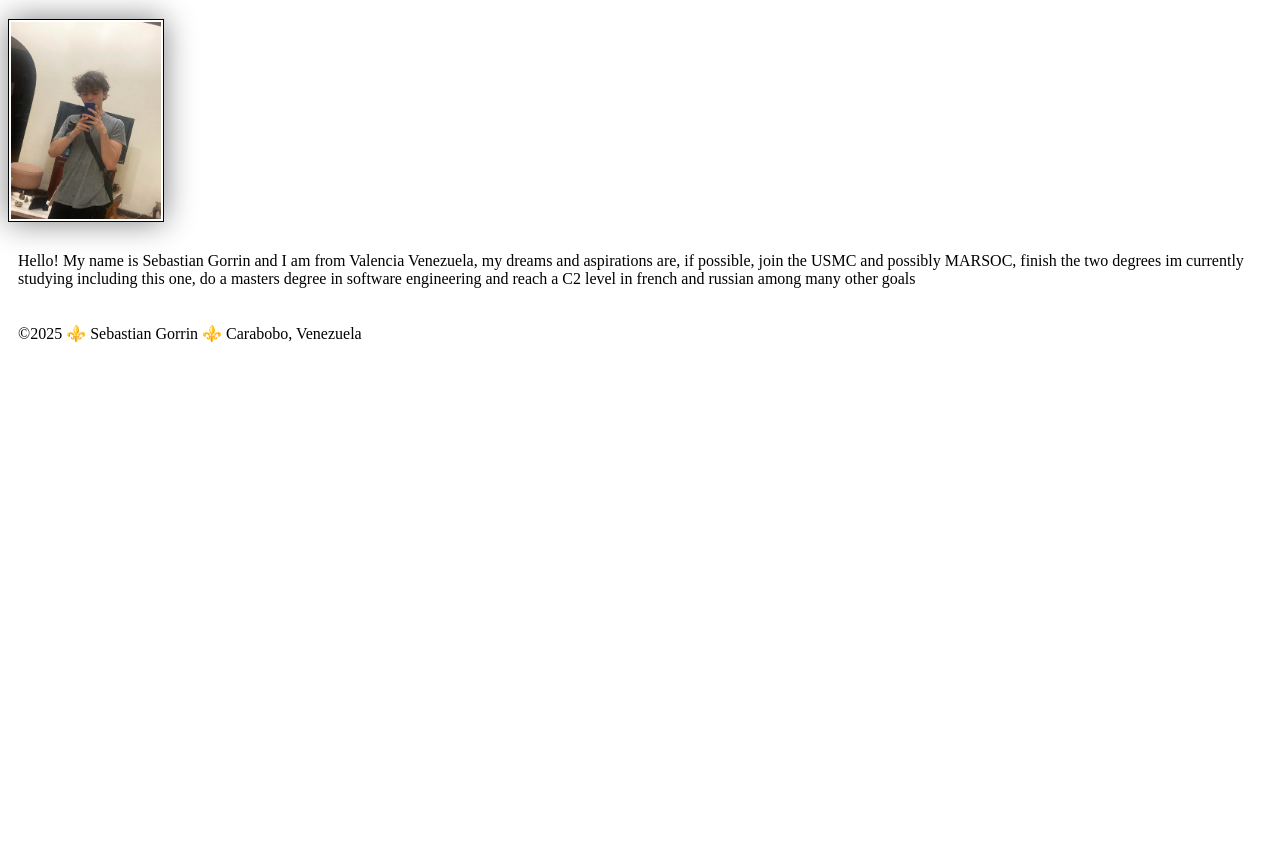
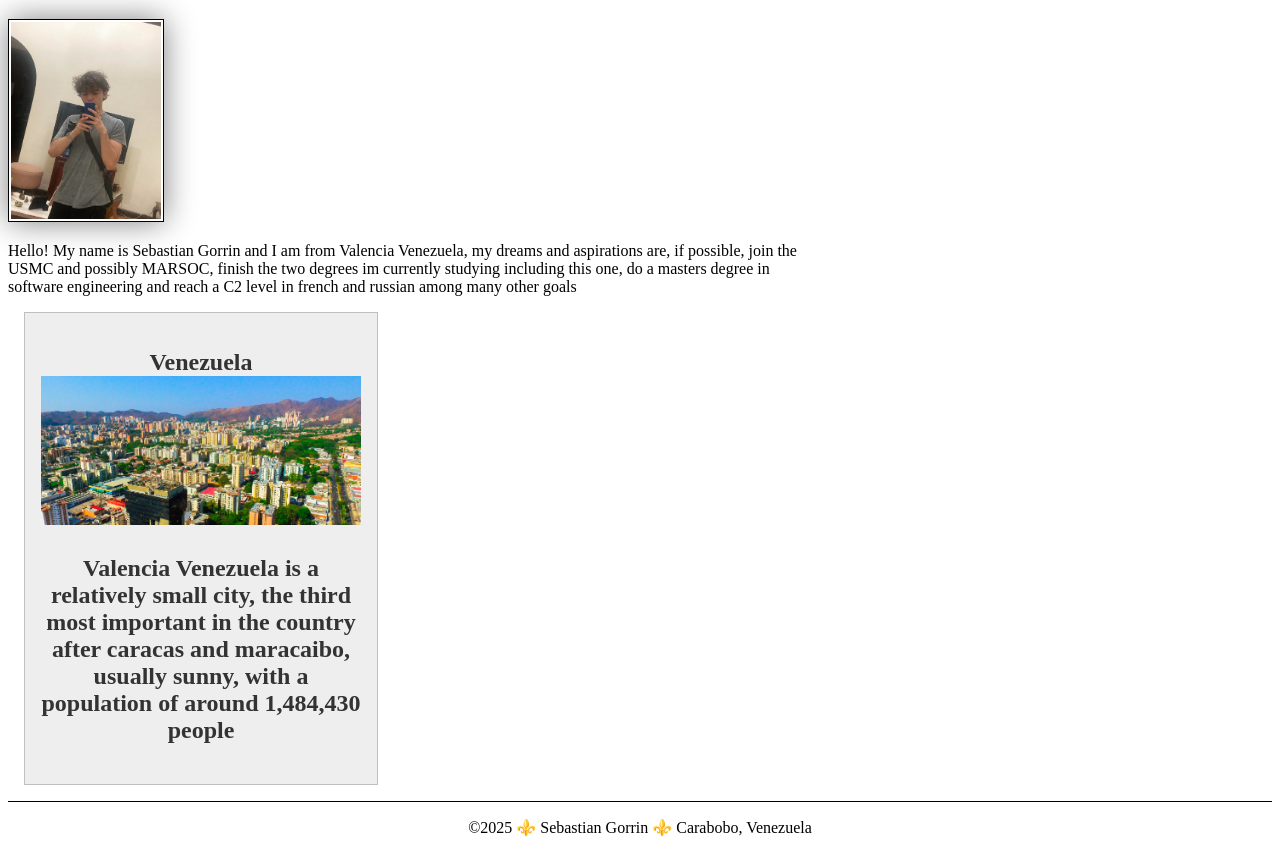
Before and after one commit to sgorrinmedina/wdd130, a plain HTML site: page index.html in a window 1280 px wide. Shown: the part 205-1058 px from the top of the page. Before the commit the page ends 800 px from the top, so only its background shows below. Drawn offline with Linux system fonts and the light colour scheme.

Commit message:
committed week 02

```diff
--- a/index.html
+++ b/index.html
@@ -1,11 +1,17 @@
 <!DOCTYPE html>
 <html lan="en-US">
+
+
     <head>
         <meta charset="utf-8">
         <meta name="viewport" content="width=device-width,initial-scale=1.0">
         <title>Sebastian Gorrin | WDD 130 </title>
+        <meta name="description" content="Hi! My name is Sebastian Gorrin, Im a software development student at BYU idaho, Im currently part of the WDD130 course of web development, what I intend to do with this page is to record my progress in my web development skills that I will hone progressively throughout this course">
+<meta name="author" content="Sebastian Gorrin">
         <link rel="stylesheet" href="styles/styles.css">
     </head>
+
+
     <body>
     <header>
         <nav>
@@ -18,8 +24,15 @@
         <img src="Images/Profile.jpg" alt="Sebastian Gorrin" width="200">
         <p>Hello! My name is Sebastian Gorrin and I am from Valencia Venezuela, my dreams and aspirations are, if possible, join the USMC and possibly MARSOC, finish the two degrees im currently studying including this one, do a masters degree in software engineering and reach a C2 level in french and russian among many other goals</p>
     </main>
+    <aside>
+      <h2>Venezuela
+      <img src="Images/valencia.webp" alt="Valencia" width="200">
+      <p>Valencia Venezuela is a relatively small city, the third most important in the country after caracas and maracaibo, usually sunny, with a population of around 1,484,430 people</p>
+    </aside>
     <footer>
       <p>©2025 ⚜️ Sebastian Gorrin ⚜️ Carabobo, Venezuela
     </footer>
     </body>
+
+
 </html>
--- a/styles/styles.css
+++ b/styles/styles.css
@@ -13,14 +13,40 @@ h1 {
     color: darkblue;
   }
 
-img {
+main img {
     width: 150px;
     height: auto;
     border: 1px solid black;
     padding: 2px;
     box-shadow: 0 0 30px gray;
-  }
+}
 
-  p {
-    padding: 10px;
-  }
+p {
+    padding: 0;
+}
+
+main {
+  max-width: 800px;
+
+}
+
+aside {
+  width: 20rem;
+  margin: 1rem;
+  border: 1px solid rgb(0 0 0 / 0.2); /* 1️⃣ */
+  padding: 1rem;
+  background-color: #eee;
+  color: #333;
+  text-align: center;
+}
+
+aside img {
+  width: 320px;
+  height: auto;
+}
+
+footer {
+margin-top: 15px;
+border-top: 1px solid #000;
+text-align: center;
+}
```
Also changed, not shown: Images/valencia.webp (added).
